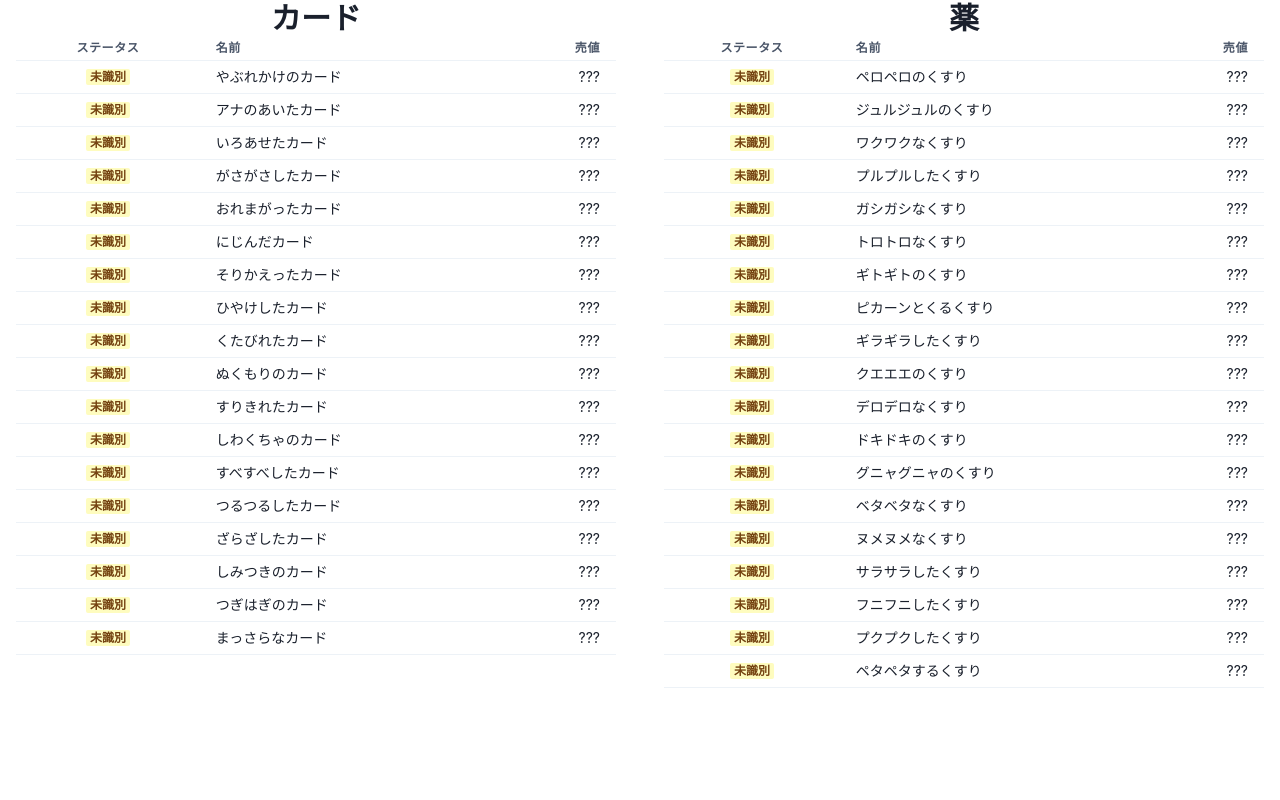
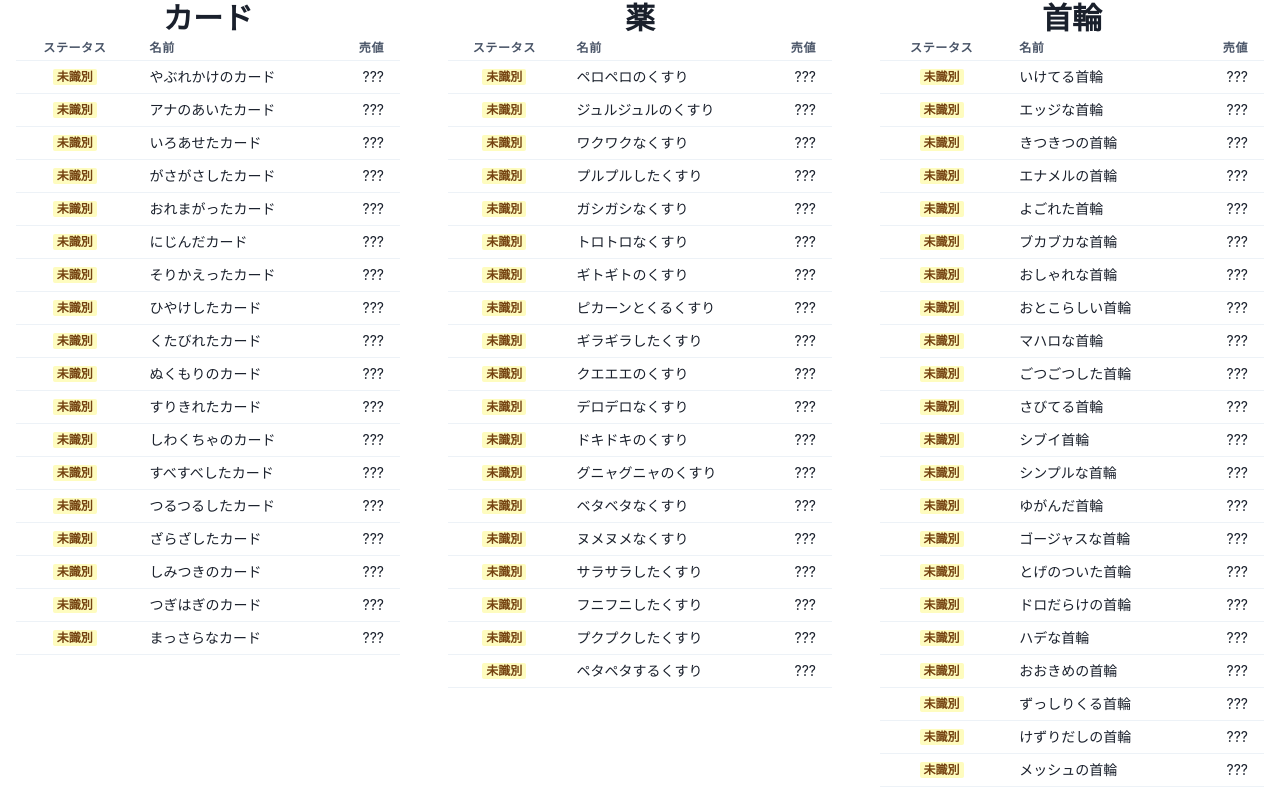
Before and after one commit to mihyaeru21/chocobo2, a React (Create React App) app: page / in a window 1280 px wide. Built offline with nearby package versions, Linux system fonts and the light colour scheme.

Commit message:
:sparkles: 首輪を実装

```diff
--- a/src/components/App.tsx
+++ b/src/components/App.tsx
@@ -11,13 +11,16 @@ export default function App() {
   return (
     <ChakraProvider>
       <DispatchContext.Provider value={dispatch}>
-        <Grid templateColumns="1fr 1fr" gap="4">
+        <Grid templateColumns="1fr 1fr 1fr" gap="4">
           <GridItem>
             <ItemList category="card" items={state.cards} />
           </GridItem>
           <GridItem>
             <ItemList category="liquid" items={state.liquids} />
           </GridItem>
+          <GridItem>
+            <ItemList category="collar" items={state.collars} />
+          </GridItem>
         </Grid>
       </DispatchContext.Provider>
     </ChakraProvider>
--- a/src/logics/app.ts
+++ b/src/logics/app.ts
@@ -5,12 +5,14 @@ import {
   Category,
   unidentifiedLiquidNames,
   getAllItems,
+  unidentifiedCollarNames,
 } from 'logics/data';
 import { groupBy, partition, some } from 'lodash-es';
 
 export interface State {
   cards: Array<Item>;
   liquids: Array<Item>;
+  collars: Array<Item>;
 }
 
 interface ActionIdentify {
@@ -43,10 +45,15 @@ export const initialState: State = {
     price: null,
     concreteItem: null,
   })),
+  collars: unidentifiedCollarNames.map((uc) => ({
+    fuzzyName: uc,
+    status: 'unidentified',
+    price: null,
+    concreteItem: null,
+  })),
 };
 
-// State のキー
-type Key = 'cards' | 'liquids';
+type Key = keyof State;
 
 export function reduce(state: State, action: Action): State {
   switch (action.type) {
@@ -170,7 +177,7 @@ function getKeyByCategory(category: Category): Key {
     case 'liquid':
       return 'liquids';
     case 'collar':
-      return 'cards'; // TODO
+      return 'collars';
   }
 }
 
--- a/src/logics/data.ts
+++ b/src/logics/data.ts
@@ -103,13 +103,62 @@ export const unidentifiedLiquidNames = [
   'ペタペタするくすり',
 ];
 
+export const allCollars: Array<ConcreteItem> = [
+  { id: 1, name: '忘れない首輪', price: 4000 },
+  { id: 2, name: '魔物の首輪', price: 4000 },
+  { id: 3, name: 'ガードの首輪', price: 4000 },
+  { id: 4, name: '命づなの首輪', price: 4000 },
+  { id: 5, name: '耐魔の首輪', price: 4000 },
+  { id: 6, name: '魔法の首輪', price: 4000 },
+  { id: 7, name: '健康の首輪', price: 4000 },
+  { id: 8, name: 'がまんの首輪', price: 4000 },
+  { id: 9, name: '回復の首輪', price: 4000 },
+  { id: 10, name: '不幸の首輪', price: 4000 },
+  { id: 11, name: 'スタミナの首輪', price: 4000 },
+  { id: 12, name: '肩こりの首輪', price: 4000 },
+  { id: 13, name: 'からぶりの首輪', price: 4000 },
+  { id: 14, name: '呪いの首輪', price: 4000 },
+  { id: 15, name: '値切りの首輪', price: 15000 },
+  { id: 16, name: 'アメンボの首輪', price: 15000 },
+  { id: 17, name: 'ワナぬけの首輪', price: 15000 },
+  { id: 18, name: 'ばちあたりの首輪', price: 15000 },
+  { id: 19, name: 'ツメマニアの首輪', price: 15000 },
+  { id: 20, name: 'クラマニアの首輪', price: 15000 },
+  { id: 21, name: 'ブランドの首輪', price: 65000 },
+];
+
+export const unidentifiedCollarNames = [
+  'いけてる首輪',
+  'エッジな首輪',
+  'きつきつの首輪',
+  'エナメルの首輪',
+  'よごれた首輪',
+  'ブカブカな首輪',
+  'おしゃれな首輪',
+  'おとこらしい首輪',
+  'マハロな首輪',
+  'ごつごつした首輪',
+  'さびてる首輪',
+  'シブイ首輪',
+  'シンプルな首輪',
+  'ゆがんだ首輪',
+  'ゴージャスな首輪',
+  'とげのついた首輪',
+  'ドロだらけの首輪',
+  'ハデな首輪',
+  'おおきめの首輪',
+  'ずっしりくる首輪',
+  'けずりだしの首輪',
+  'メッシュの首輪',
+];
+
 export function getAllItems(category: Category): Array<ConcreteItem> {
   switch (category) {
     case 'card':
       return allCards;
     case 'liquid':
       return allLiquids;
-    default:
-      return allCards; // TODO: 他の種類
+    case 'collar':
+      return allCollars;
   }
 }
```
